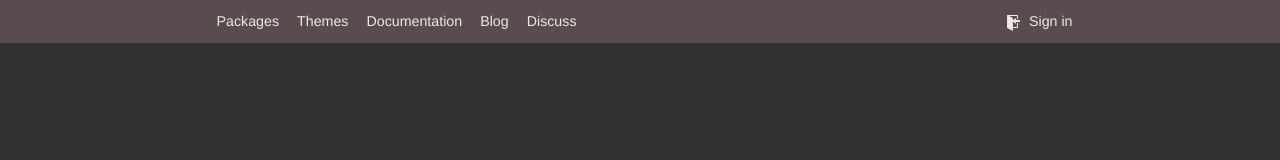
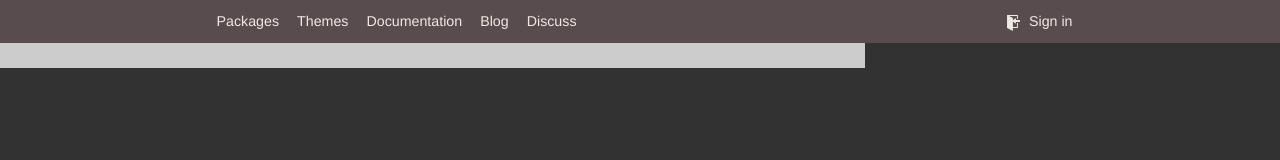
Before and after one commit to JCrouse97/atom-sass, a plain HTML site: page webpage/index.html in a window 1280 px wide. Drawn offline with Linux system fonts and the light colour scheme.

Commit message:
created global var file and hero content structure

```diff
--- a/webpage/index.html
+++ b/webpage/index.html
@@ -38,6 +38,12 @@
       </div>
     </header>
 
+    <!-- HERO -->
+    <div id="hero">
+      <div id="hero-content">
+
+      </div>
+    </div>
 
   </body>
 </html>
--- a/webpage/stylesheets/sass/component/_header.scss
+++ b/webpage/stylesheets/sass/component/_header.scss
@@ -18,7 +18,7 @@ header{
   font-size: 0.89em;
 
   #header-content{
-    width:865px;
+    width: $content-width;
     height: 100%;
 
     display: flex;
--- a/webpage/stylesheets/sass/component/_hero.scss
+++ b/webpage/stylesheets/sass/component/_hero.scss
@@ -1 +1,11 @@
 // ***HERO PARTIAL***
+
+#hero{
+  width: 100vw;
+
+  #hero-content{
+    width: $content-width;
+    height: 25px;
+    background-color: #ccc;
+  } //hero-content
+} //hero
--- /dev/null
+++ b/webpage/stylesheets/sass/component/_vars.scss
@@ -0,0 +1,3 @@
+// ***GLOBAL VARS***
+
+$content-width: 865px;
--- a/webpage/stylesheets/sass/master.scss
+++ b/webpage/stylesheets/sass/master.scss
@@ -4,6 +4,7 @@
 @import "helpers/reset";
 @import "helpers/typography";
 
+@import "component/vars";
 @import "component/placeholders";
 @import "component/header";
 @import "component/hero";
```
Also changed, not shown: webpage/stylesheets/master.css, 1 other file.
